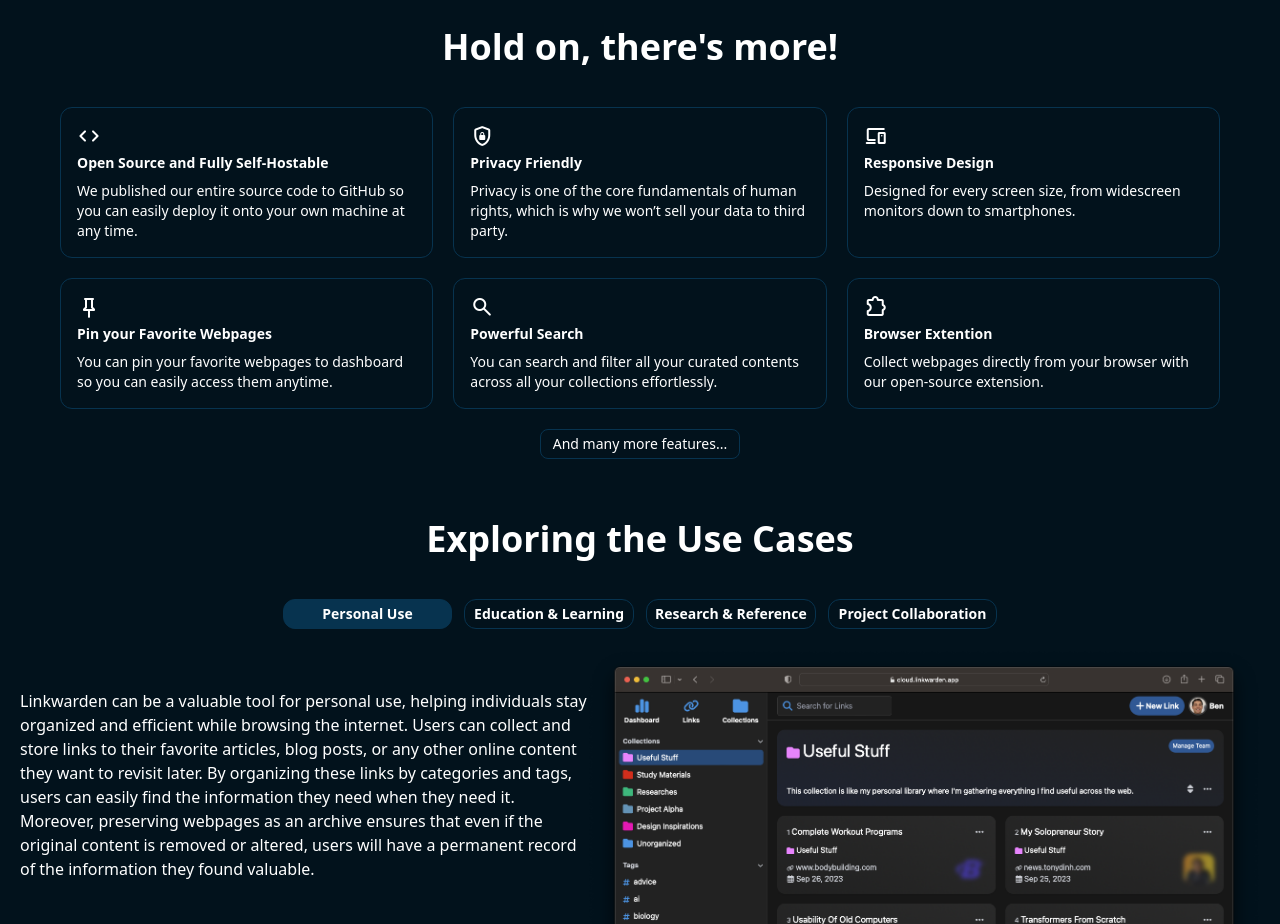
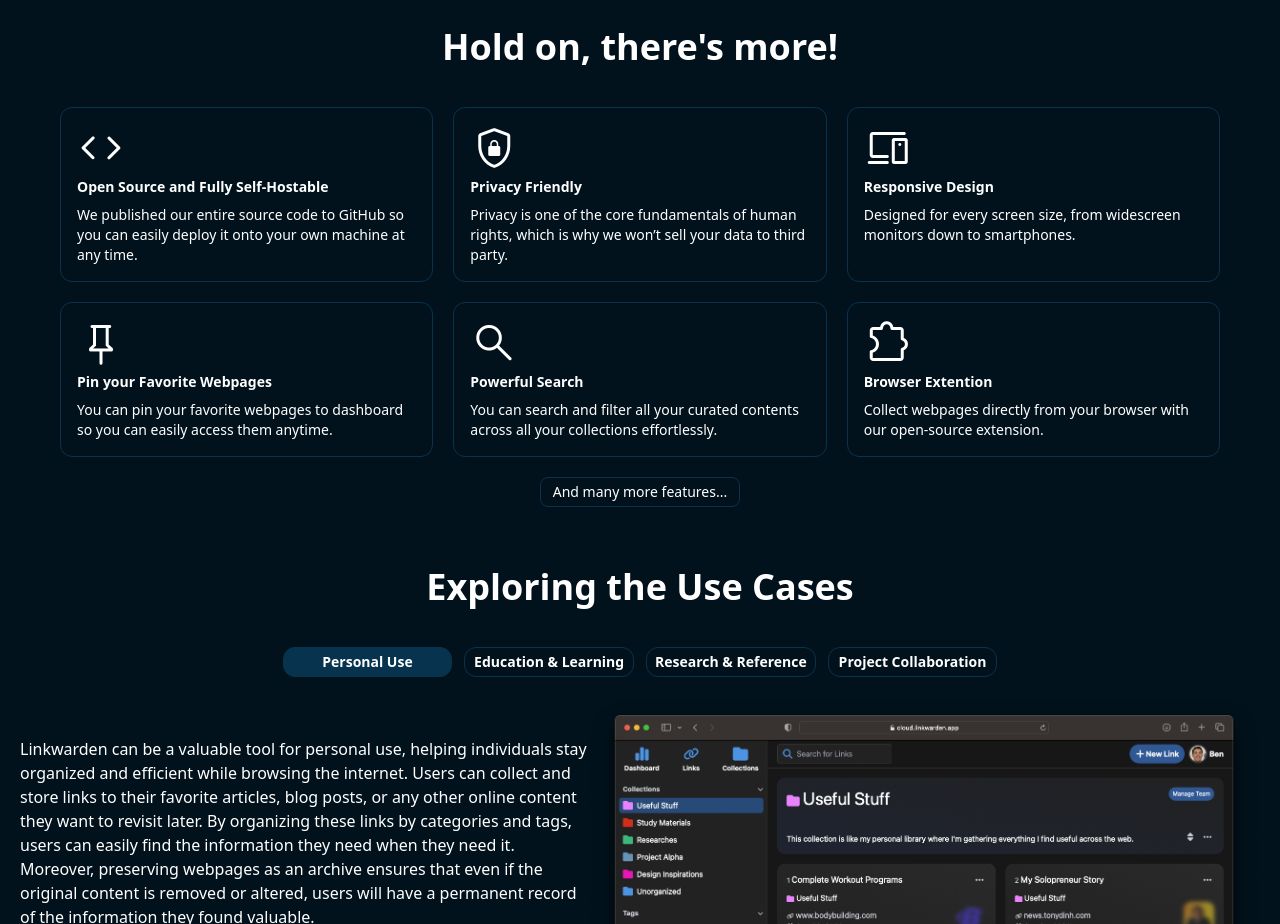
Before and after one commit to linkwarden/website, a Next.js app: page /website/ in a window 1280 px wide. Shown: the part 2900-3824 px from the top of the page. Built offline with nearby package versions, Linux system fonts and the light colour scheme.

Commit message:
minor fix

```diff
--- a/components/ShortendFeatures.tsx
+++ b/components/ShortendFeatures.tsx
@@ -17,7 +17,10 @@ export default function PrimaryButton({
     <div
       className={`p-4 text-sm border border-[#07334F] rounded-xl ${className}`}
     >
-      <span className="material-symbols-rounded text-5xl select-none">
+      <span
+        className="material-symbols-rounded select-none"
+        style={{ fontSize: "3rem" }}
+      >
         {icon}
       </span>
       <p className="font-bold mb-2">{title}</p>
```
